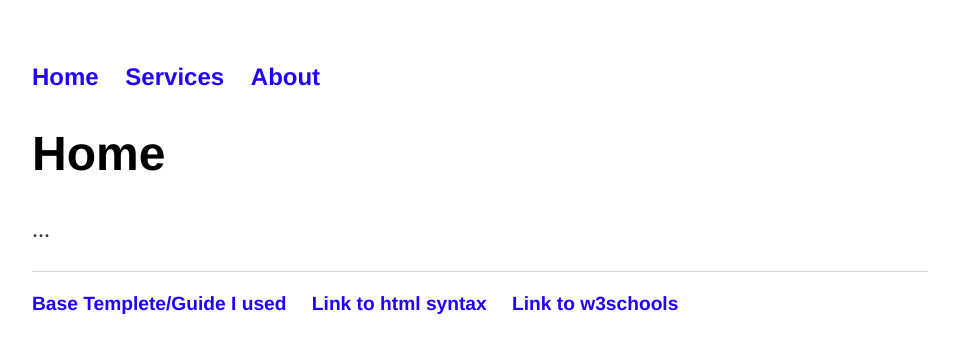
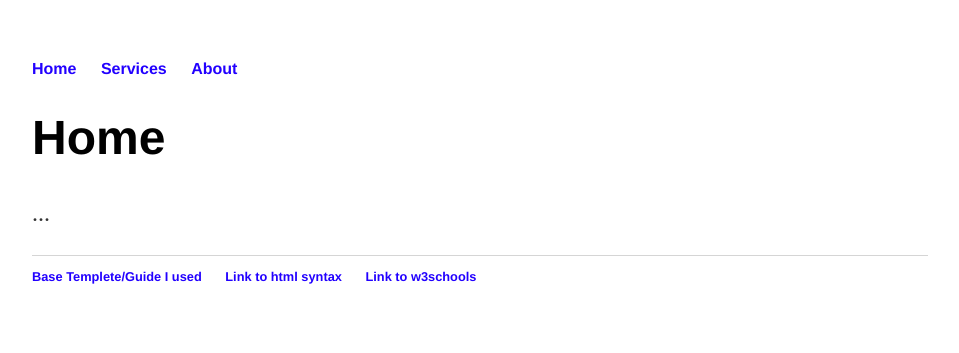
Before and after one commit to ShadowHazel/ShadowHazel.github.io, a Jekyll site: the page built from index.html, in a window 1280 px wide. Shown: the top 353 px of the page, without its empty margins (160-1119 px from the left). Built offline with Jekyll 4.4.1, drawn with Linux system fonts in a browser that asks for light colours.

Commit message:
Update 1.css

```diff
--- a/css/1.css
+++ b/css/1.css
@@ -33,12 +33,12 @@ footer {
     font-size: .8em;
 }
 
-ul {
+ul.1 {
     font-size: 1.5em;
     line-height: 1.4em;
     color: #999;
 }
 
-ul li {
+ul li.1 {
     list-style: none;
 }
```
